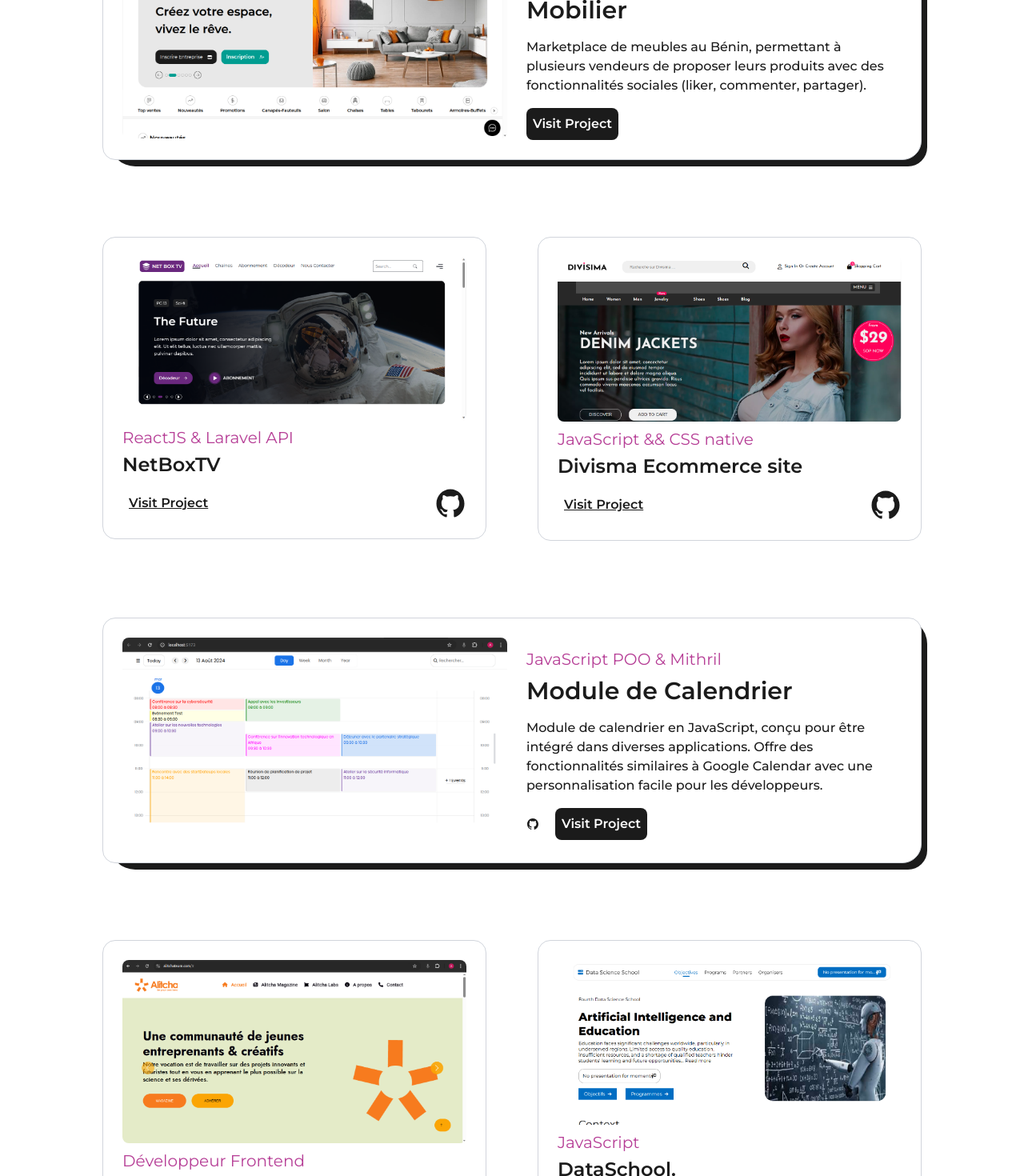
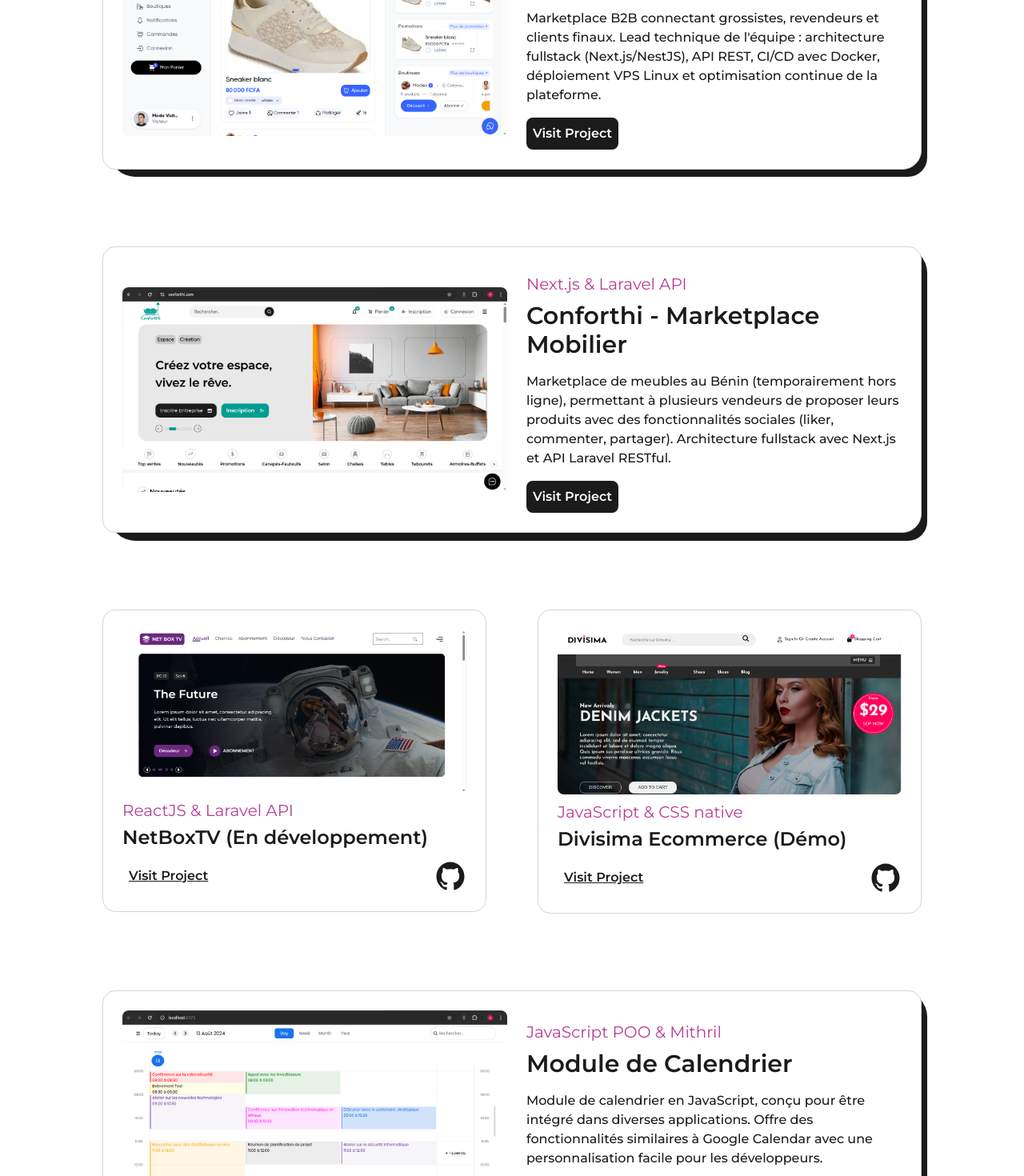
Before and after one commit to Appolinairee/portefolio, a Next.js app: page /projects in a window 1280 px wide. Shown: the part 480-1950 px from the top of the page at 80% size. Built offline with nearby package versions, Linux system fonts and the light colour scheme.

Commit message:
Enhance dark mode support and improve theme switching functionality

```diff
--- a/app/globals.css
+++ b/app/globals.css
@@ -51,7 +51,12 @@
   font-family: var(--font-montserrat), Arial, Helvetica, sans-serif;
 }
 
-.dark body {
+/* Dark mode styles */
+html.dark body {
   background: var(--color-dark);
   color: var(--color-light);
 }
+
+html.dark {
+  color-scheme: dark;
+}
--- a/app/projects/page.tsx
+++ b/app/projects/page.tsx
@@ -1,184 +1,9 @@
 "use client";
 
-import Link from "next/link";
-import { motion } from "framer-motion";
-import TransitionEffect from "@/components/base/TransitionEffect";
-import Layout from "@/components/base/Layout";
-import AnimatedText from "@/components/base/AnimatedText";
-import { GithubIcon } from "@/components/icons/Icons";
+import Projects from "@/components/projects/Projects";
 
-const FeaturedProject = ({ type, title, summary, img, github, link }: { type: string; title: string; summary: string; img: string; github?: string; link: string; }) => {
-    return (
-        <article className="w-auto flex items-center justify-center rounded-2xl border border-gray-300 bg-light p-6 relative rounded-br-3xl dark:text-light dark:bg-dark max-lg:p-8 max-xs:rounded-2xl max-xs:rounded-br-3xl max-xs:p-4 dark:border dark:border-light max-lg:flex-col">
-
-            <div className="absolute top-0 -right-2 -z-10 w-[100%] h-[103%] rounded-[2rem] bg-dark rounded-br-3xl dark:bg-light max-xs:w-[100%] max-xs:h-[101%] max-xs:-right-1 max-xs:rounded-[1.5rem]" />
-
-            <Link
-                href={link}
-                target="_blank"
-                className="w-full overflow-hidden rounded-lg max-lg:w-full"
-            >
-                <motion.img src={img} alt={title} className="w-full h-auto" whileHover={{ scale: 1.1 }} transition={{ duration: 0.3 }} />
-            </Link>
-
-            <div className="w-full flex flex-col items-start justify-between pl-6 max-lg:pl-0 max-lg:pt-6">
-                <span className="text-primary font-mdium text-xl mt-2">{type}</span>
-                <Link
-                    href={link}
-                    target="_blank"
-                    className="hover:underline underline-offset-2 transition-underline ease duration-100"
-                >
-                    <h2 className="w-full my-2 text-left text-3xl font-bold max-xs:text-sm">
-                        {" "}
-                        {title}{" "}
-                    </h2>
-                </Link>
-                <p className="my-2 font-medium text-dark dark:text-light max-sm:text-sm">{summary}</p>
-
-                <div className="flex gap-5 items-center justify-start mt-2">
-                    {github && <Link href={github} target="_blank">
-                        {" "}
-                        <GithubIcon className="w-10" />{" "}
-                    </Link>}
-                    <Link
-                        className="bg-dark rounded-lg font-bold text-light p-2 text-8"
-                        href={link}
-                        target="_blank"
-                    >
-                        {" "}
-                        Visit Project{" "}
-                    </Link>
-                </div>
-            </div>
-        </article>
-    );
+const ProjectsPage = () => {
+    return <Projects title="Au delà de la théorie: l'expérience" />;
 };
 
-const Project = ({ type, title, img, github, link }: { type: string; title: string; img: string; github: string; link: string; }) => {
-    return (
-        <article className="w-full flex items-center flex-col justify-center rounded-2xl border border-gray-300 bg-light p-6 relative dark:text-light dark:bg-dark dark:border-light max-xs:p-4 max-md:-right-2 max-md:w-[101%] max-xs:h-[102%] max-xs:rounded-[1.5rem] ">
-
-            <Link
-                href={link}
-                target="_blank"
-                className="max-lg:w-full overflow-hidden rounded-lg"
-            >
-                <motion.img src={img} alt={title} className="w-full h-auto" whileHover={{ scale: 1.1 }} transition={{ duration: 0.3 }} />
-            </Link>
-
-            <div className="w-full flex flex-col items-start justify-between">
-                <span className="text-primary font-mdium text-xl mt-2 max-lg:text-lg max-md:text-base">{type}</span>
-                <Link
-                    href={link}
-                    target="_blank"
-                    className="hover:underline underline-offset-2"
-                >
-                    <h2 className="w-full my-1 text-left text-2xl font-bold max-xs:text-sm">
-                        {" "}
-                        {title}{" "}
-                    </h2>
-                </Link>
-
-                <div className="flex gap-5 items-center w-full justify-between mt-2">
-                    <Link
-                        className=" font-semibold underline p-2 text-8 max-md:text-base"
-                        href={link}
-                        target="_blank"
-                    >
-                        {" "}
-                        Visit Project{" "}
-                    </Link>
-
-                    <Link href={github} target="_blank">
-                        {" "}
-                        <GithubIcon className="w-8 mr-6 max-md:w-6" />{" "}
-                    </Link>
-                </div>
-            </div>
-        </article>
-    );
-};
-
-const Projects = ({ title }: { title?: string; }) => {
-    return (
-        <div className="flex flex-col justify-center items-center">
-            <TransitionEffect />
-
-            <Layout className="py-16">
-
-                <AnimatedText
-                    text={title || "Au delà de la théorie: l'expérience"}
-                    className="!text-7xl mb-10 max-sm:!text-6xl max-xs:!text-4xl"
-                />
-
-                <div className="w-fit grid grid-cols-12 max-sm:flex max-sm:flex-col gap-24 xl:gap-x-16 max-md:gap-x-10 max-md:gap-y-20">
-
-                    <div className="col-span-12">
-                        <FeaturedProject
-                            type="NextJs & Laravel API"
-                            title="Conforthi - Marketplace Mobilier"
-                            summary="Marketplace de meubles au Bénin, permettant à plusieurs vendeurs de proposer leurs produits avec des fonctionnalités sociales (liker, commenter, partager)."
-                            img="/assets/projects/conforthi.png"
-                            link="https://conforthi.com"
-                        />
-                    </div>
-
-                    <div className="col-span-6 max-sm:col-span-12">
-                        <Project
-                            type="ReactJS & Laravel API"
-                            title="NetBoxTV"
-                            img="/assets/NetBox.png"
-                            github="https://github.com/Appolinairee/net_box_tv"
-                            link="https://github.com/Appolinairee/net_box_tv"
-                        />
-                    </div>
-
-                    <div className="col-span-6 max-sm:col-span-12">
-                        <Project
-                            type="JavaScript && CSS native"
-                            title="Divisma Ecommerce site"
-                            img="/assets/divisima.png"
-                            github="https://github.com/Appolinairee/divisima"
-                            link="https://appolinairee.github.io/divisima/"
-                        />
-                    </div>
-
-                    <div className="col-span-12">
-                        <FeaturedProject
-                            type="JavaScript POO & Mithril"
-                            title="Module de Calendrier"
-                            summary="Module de calendrier en JavaScript, conçu pour être intégré dans diverses applications. Offre des fonctionnalités similaires à Google Calendar avec une personnalisation facile pour les développeurs."
-                            img="/assets/projects/calendar.png"
-                            github="https://github.com/Appolinairee/Calendar"
-                            link="https://github.com/Appolinairee/Calendar"
-                        />
-                    </div>
-
-                    <div className="col-span-6 max-sm:col-span-12">
-                        <Project
-                            type="Développeur Frontend"
-                            title="Alitcha Community"
-                            img="/assets/projects/alitcha.png"
-                            github="https://github.com/Appolinairee/alitchaWebsite"
-                            link="https://alitchateam.com/"
-                        />
-                    </div>
-
-                    <div className="col-span-6 max-sm:col-span-12">
-                        <Project
-                            type="JavaScript"
-                            title="DataSchool."
-                            img="/assets/dataSchool.png"
-                            github="https://github.com/Appolinairee/Data-School-23/"
-                            link="https://appolinairee.github.io/Data-School-23/"
-                        />
-                    </div>
-
-
-                </div>
-            </Layout>
-        </div>
-    );
-};
-
-export default Projects;
+export default ProjectsPage;
--- a/components/navbar/NavBar.tsx
+++ b/components/navbar/NavBar.tsx
@@ -50,7 +50,7 @@
         <div className="flex flex-nowrap gap-4 max-lg:flex-col max-lg:justify-center max-lg:hidden">
           <CustomLink href="/" title="Accueil" className="" />
           <CustomLink href="/about" title="à propos" className="" />
-          <CustomLink href="/projets" title="Projets" className="" />
+          <CustomLink href="/projects" title="Projets" className="" />
           <CustomLink href="/articles" title="Articles" className="" />
         </div>
 
@@ -70,7 +70,7 @@
             <div className="flex flex-col items-center gap-6 justify-center text-light dark:text-dark mb-8 w-full">
               <CustomMobileLink href="/" title="Home" toggle={handleBar}  />
               <CustomMobileLink href="/about" title="à propos" toggle={handleBar} />
-              <CustomMobileLink href="/projets" title="Projets" toggle={handleBar} />
+              <CustomMobileLink href="/projects" title="Projets" toggle={handleBar} />
               <CustomMobileLink href="/articles" title="Articles" toggle={handleBar} />
             </div>
 
--- a/components/projects/Projects.tsx
+++ b/components/projects/Projects.tsx
@@ -99,7 +99,7 @@
   );
 };
 
-const Projects = ({ title }: { title: string; }) => {
+const Projects = ({ title }: { title?: string; }) => {
   return (
     <div className="flex flex-col justify-center items-center">
       <TransitionEffect />
@@ -108,7 +108,7 @@
 
         <AnimatedText
           text={title || "Au delà de la théorie: l'expérience"}
-          className="text-7xl! mb-10 max-sm:text-6xl! max-xs:!text-4xl"
+          className="text-7xl! mb-10 max-sm:text-6xl! max-xs:text-4xl!"
         />
 
         <div className="w-fit grid grid-cols-12 max-sm:flex max-sm:flex-col gap-24 xl:gap-x-16 max-md:gap-x-10 max-md:gap-y-20">
```
Also changed, not shown: components/base/useThemeSwitcher.tsx (+19 -8 lines).
